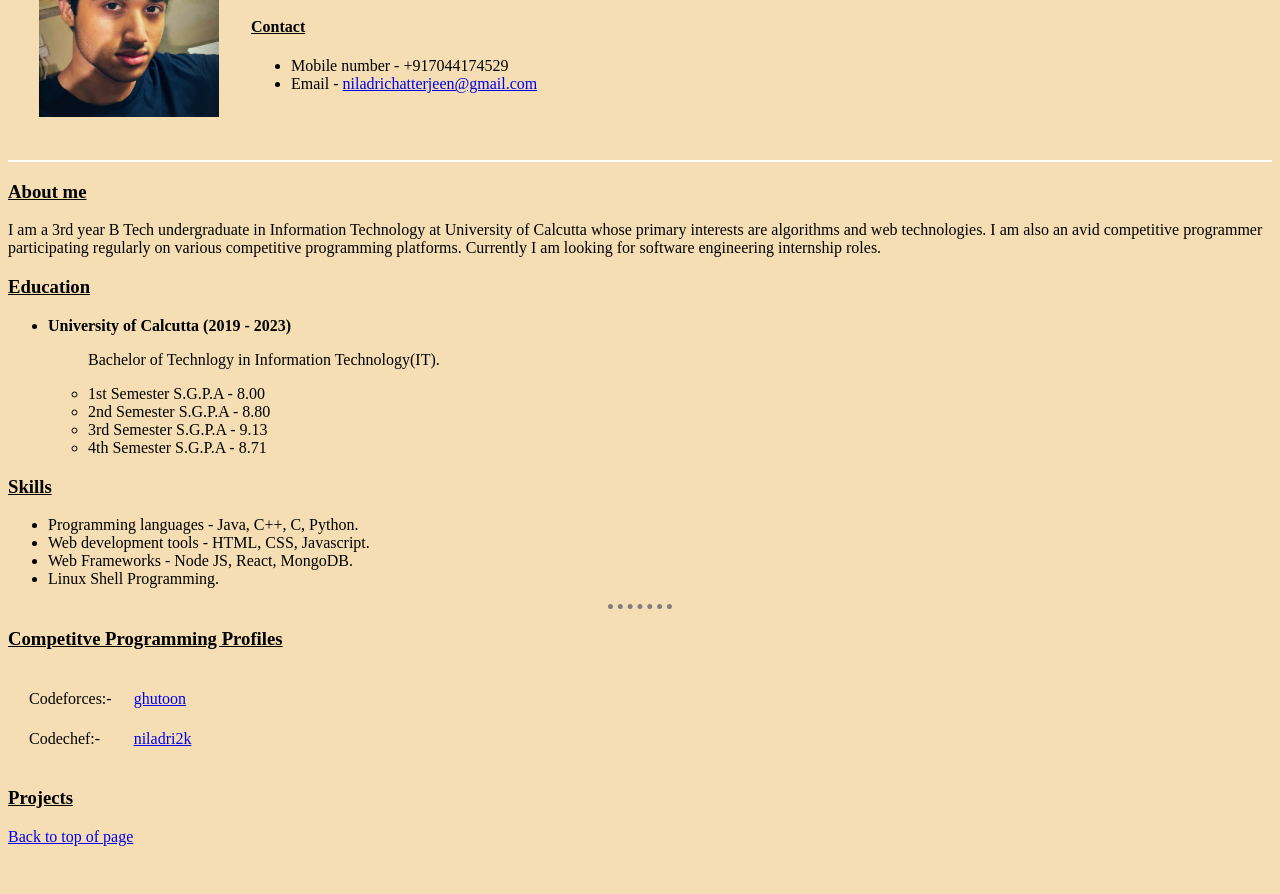
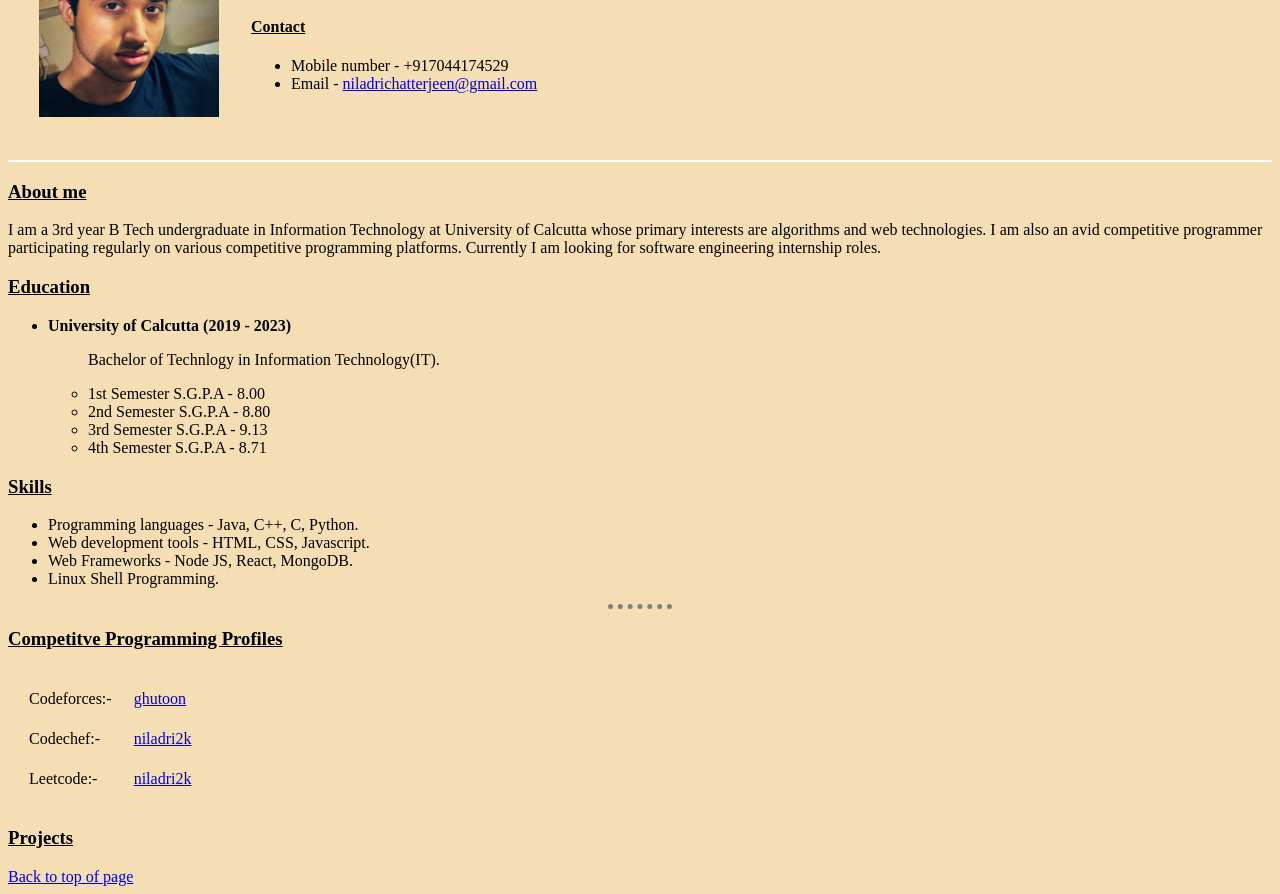
Before and after one commit to Ghutoon/Ghutoon.github.io, a plain HTML site: page index.html in a window 1280 px wide. Shown: the part 152-1046 px from the top of the page. Before the commit the page ends 1006 px from the top, so only its background shows below. Drawn offline with Linux system fonts and the light colour scheme.

Commit message:
Update index.html

```diff
--- a/index.html
+++ b/index.html
@@ -69,6 +69,14 @@
 						<a href="https://www.codechef.com/users/niladri2k">niladri2k</a>
 					</td>
 				</tr>
+				<tr>
+					<td>
+						Leetcode:-
+					</td>
+					<td>
+						<a href="https://leetcode.com/niladri2k/">niladri2k</a>
+					</td>
+				</tr>
 			</tbody>
 			</table>
 	<h3><u>Projects</u></h3>
```
